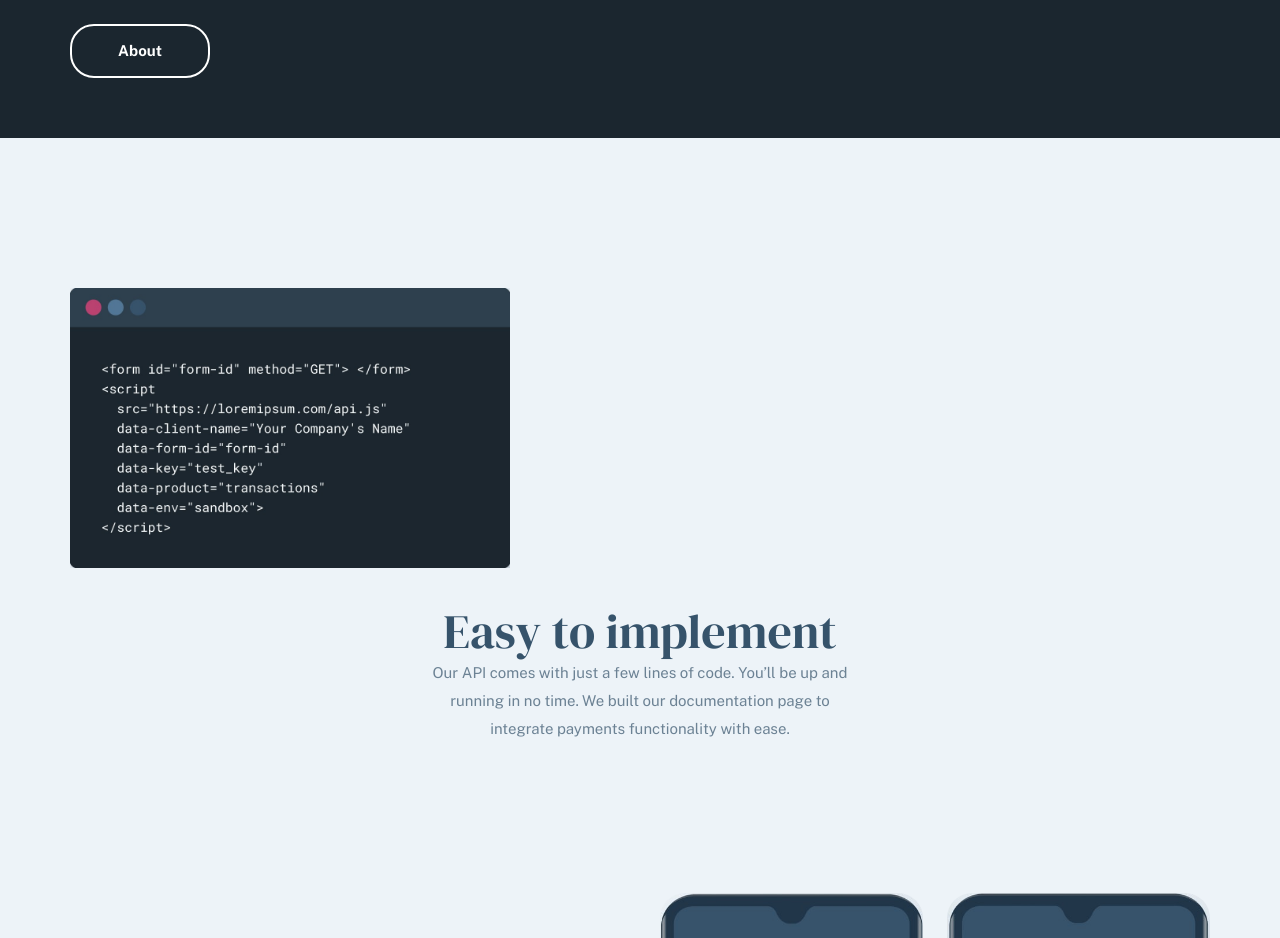
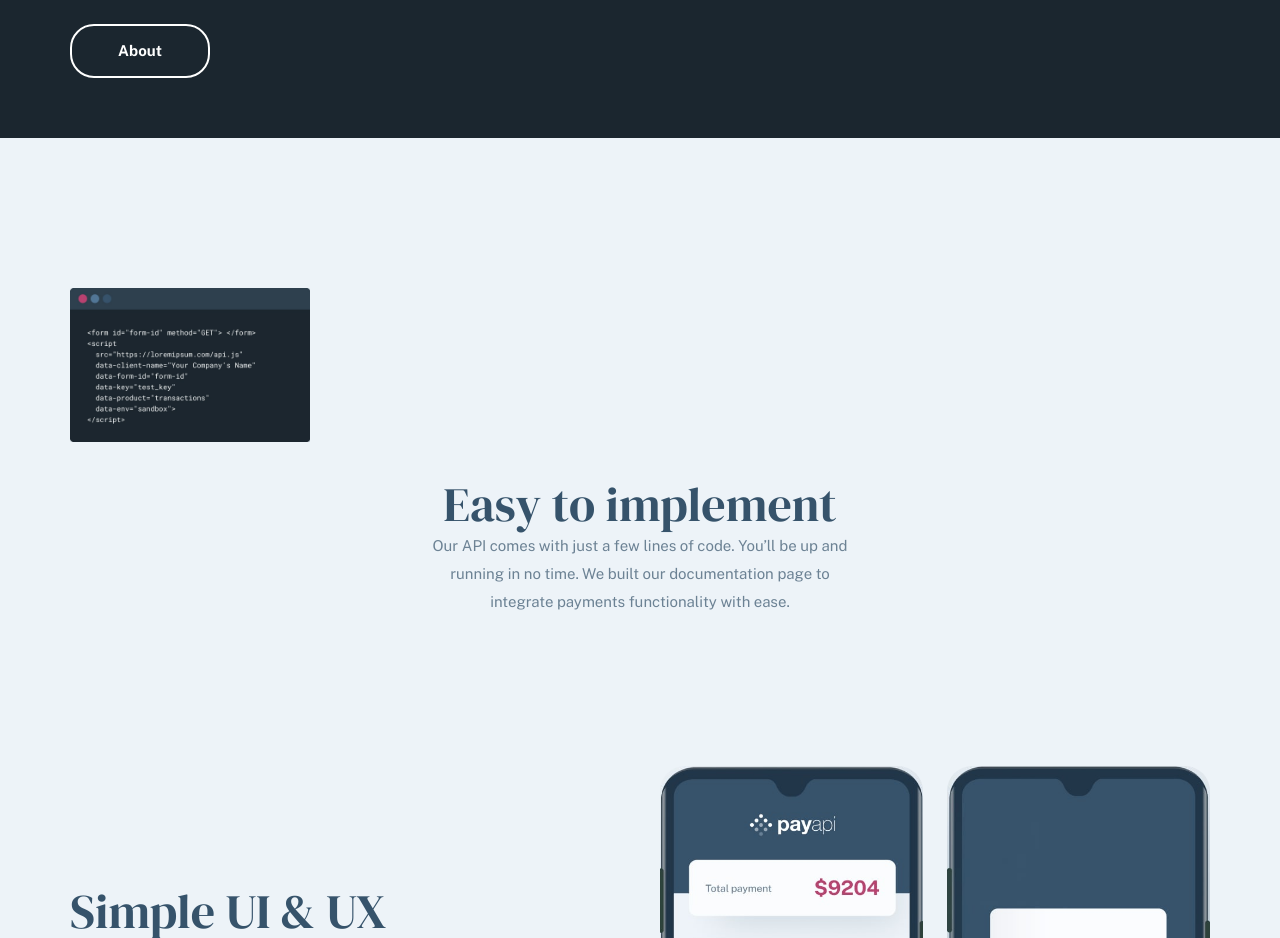
Before and after one commit to javohir12312/exam-2, a plain HTML site: page index.html in a window 1280 px wide. Shown: the part 940-1878 px from the top of the page. Drawn offline with Linux system fonts and the light colour scheme.

Commit message:
respnsive

```diff
--- a/index.html
+++ b/index.html
@@ -131,7 +131,7 @@
       <section class="easy">
         <div class="easy__container container">
           <div class="easy__centent">
-            <img class="easy__codes-img" src="./img/codes.jpg" alt="It is codes" width="445" height="280">
+            <img class="easy__codes-img" src="./img/codes.jpg" alt="It is codes">
 
             <div class="easy__content-child">
               <h3 class="easy__content-heading">
--- a/scss/blocks/_easy.scss
+++ b/scss/blocks/_easy.scss
@@ -11,7 +11,7 @@
 }
 
 .easy__codes-img{
-  max-width: 440px;
+  max-width: 240px;
   padding-top: 150px;
 }
 
--- a/scss/blocks/_hero.scss
+++ b/scss/blocks/_hero.scss
@@ -102,7 +102,7 @@
     display: block;
   }
 
-  .hero_phone-end{
+  .hero__phone-end{
     display: none;
   }
 
```
Also changed, not shown: css/main.css, css/main.min.css, 1 other file.
